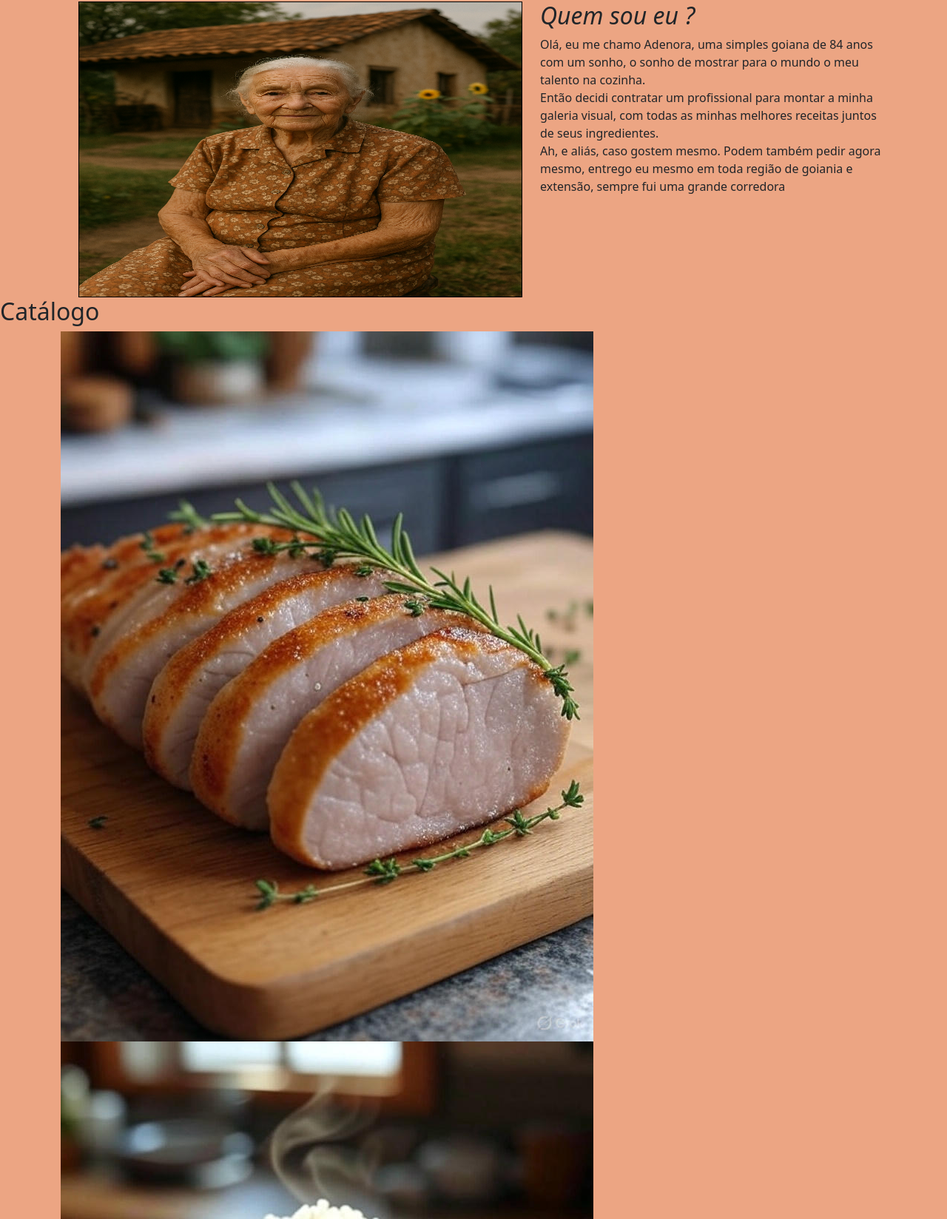
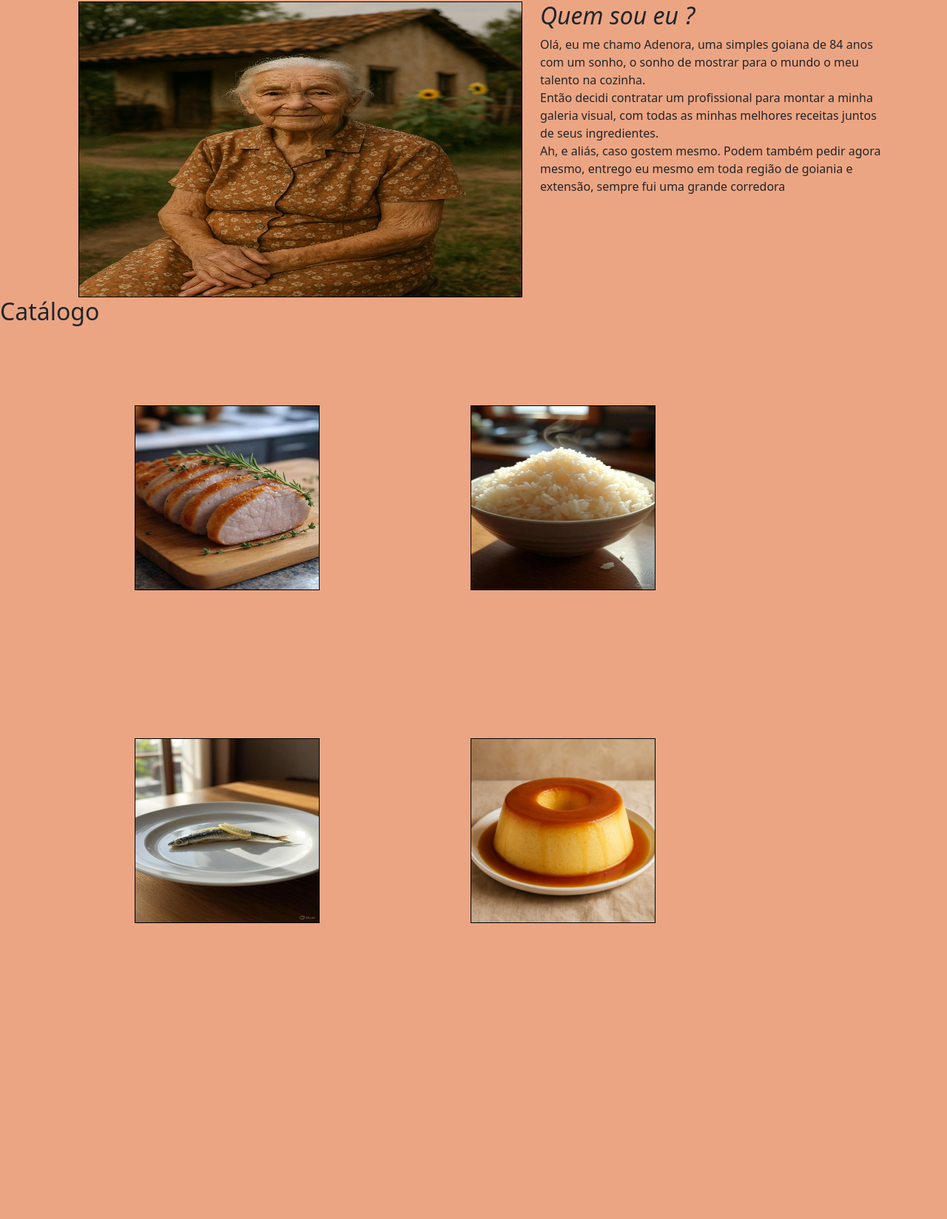
Before and after one commit to SILAS-JOB/Site-Receitas-ex-, a PHP site: page / in a window 1280 px wide. Shown: the part 148-1796 px from the top of the page at 74% size. After the commit the page ends 1396 px from the top, so only its background shows below. Run offline with PHP 8.4, Linux system fonts and the light colour scheme.

Commit message:
fzr no trabaio

```diff
--- a/index.html
+++ b/index.html
@@ -54,10 +54,11 @@
     <div class="container">
         <div class="row">
             <div class="col">
-                <img src="images/lombo.jpg" class="food">
-                <img src="images/arroz.jpg">
-                <img src="images/sardinha.jpg">
-                <img src="images/pudim.png">
+                <img src="images/lombo.jpg" class="food" id="food1">
+                <img src="images/arroz.jpg" class="food" id="food2">
+                <img src="images/sardinha.jpg" class="food" id="food3">
+                <img src="images/pudim.png" class="food" id="food4">
+                <img src="images/frango.jpg" class="food id
             </div>
         </div>
     </div>
--- a/script.js
+++ b/script.js
@@ -1,3 +1,17 @@
-alert = "Tem coisa boa vindo por aí!";
+var num1 = promt("Enter a number: ");
+var num2 = promt("Enter a second number: ");
 
-console.log("E zaaz zaaz zaaz");
+var op = prompt("Choose an operation: ");
+
+if (op === "soma") {
+    var soma = num1 + num2;
+    return soma;
+} else if (op === "subtracao") {
+    var subtracao = num1 - num2;
+    return subtracao;
+} else {
+    document.write("Operação inválida. Por favor, escolha 'soma' ou 'subtracao'.");
+    return null;
+}
+
+document.write("Resultado: " + resultado);
--- a/styles.css
+++ b/styles.css
@@ -41,3 +41,10 @@ body {
     width: 100px;
     height: 100px;
 }
+
+.food {
+    width: 250px;
+    height: 250px;
+    border: 1px solid #000;
+    margin: 100px;
+}
```
Also changed, not shown: README.md, images/frango.jpg (added), images/suflê.jpg (added).
